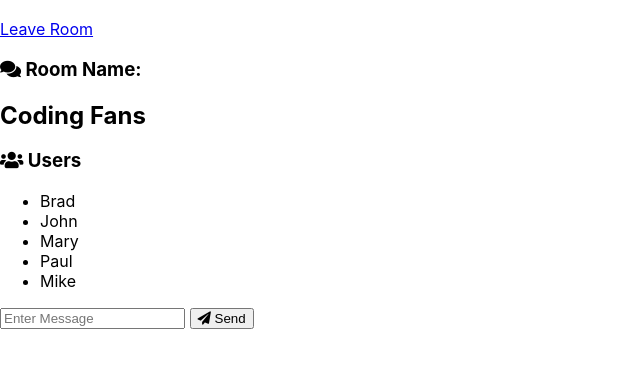
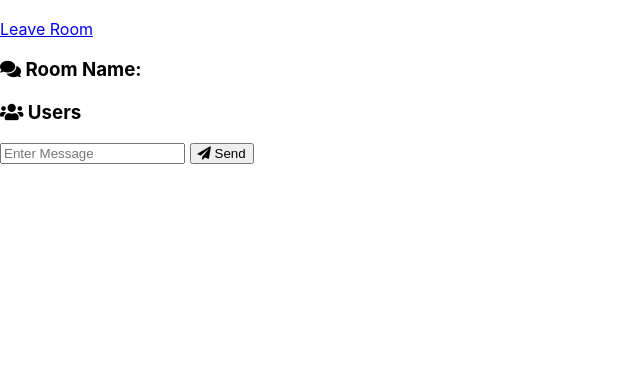
Before and after one commit to vikusja96/Messenger, a website: page public/chat.html in a window 1280 px wide. Shown: the part 63-430 px from the top of the page, without its empty margins (0-640 px from the left). Drawn offline with nearby package versions, Linux system fonts and the light colour scheme; no server answers.

Commit message:
remove hardcoded users code

```diff
--- a/public/chat.html
+++ b/public/chat.html
@@ -10,7 +10,7 @@
       crossorigin="anonymous"
     />
     <link rel="stylesheet" href="css/style.css" />
-    <title>ChatCord App</title>
+    <title>Chat</title>
   </head>
   <body>
     <div class="chat-container">
@@ -21,15 +21,9 @@
       <main class="chat-main">
         <div class="chat-sidebar">
           <h3><i class="fas fa-comments"></i> Room Name:</h3>
-          <h2 id="room-name">Coding Fans</h2>
+          <h2 id="room-name"></h2>
           <h3><i class="fas fa-users"></i> Users</h3>
-          <ul id="users">
-            <li>Brad</li>
-            <li>John</li>
-            <li>Mary</li>
-            <li>Paul</li>
-            <li>Mike</li>
-          </ul>
+          <ul id="users"></ul>
         </div>
         <div class="chat-messages"></div>
       </main>
```
